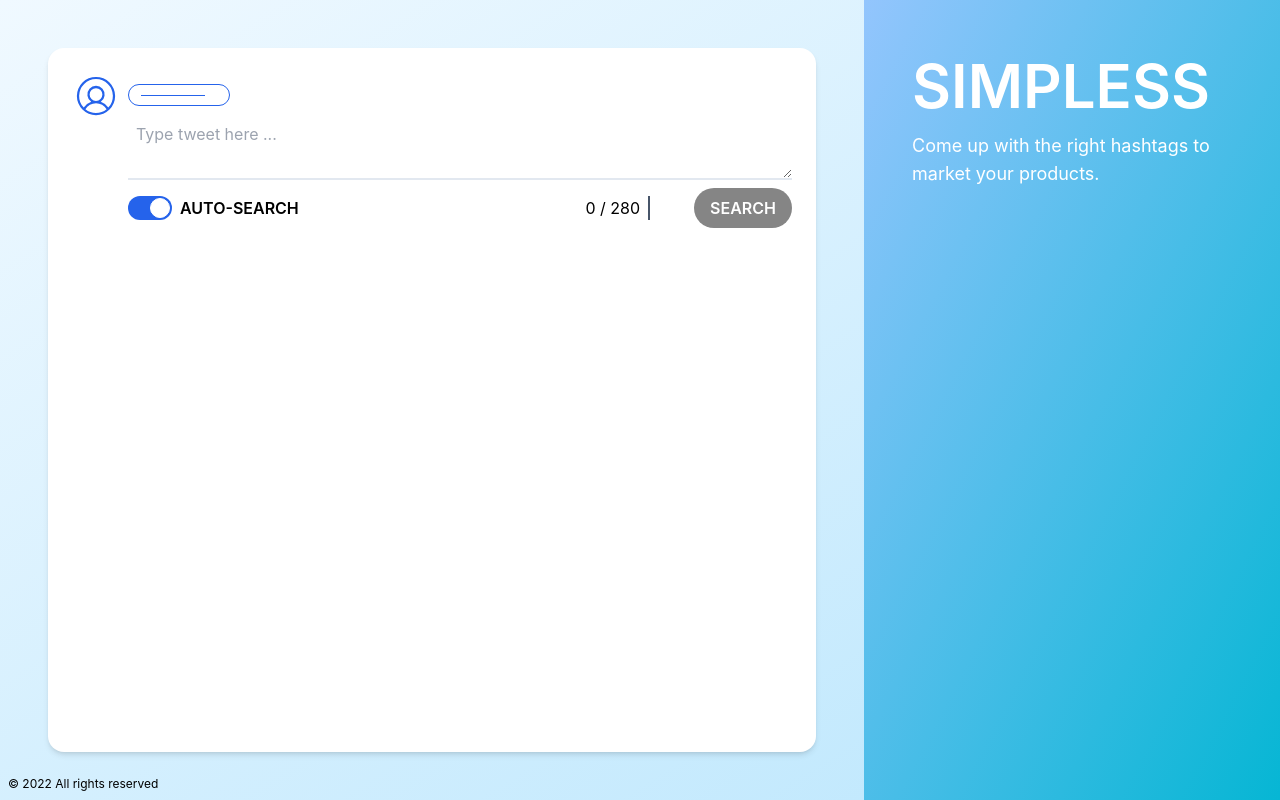
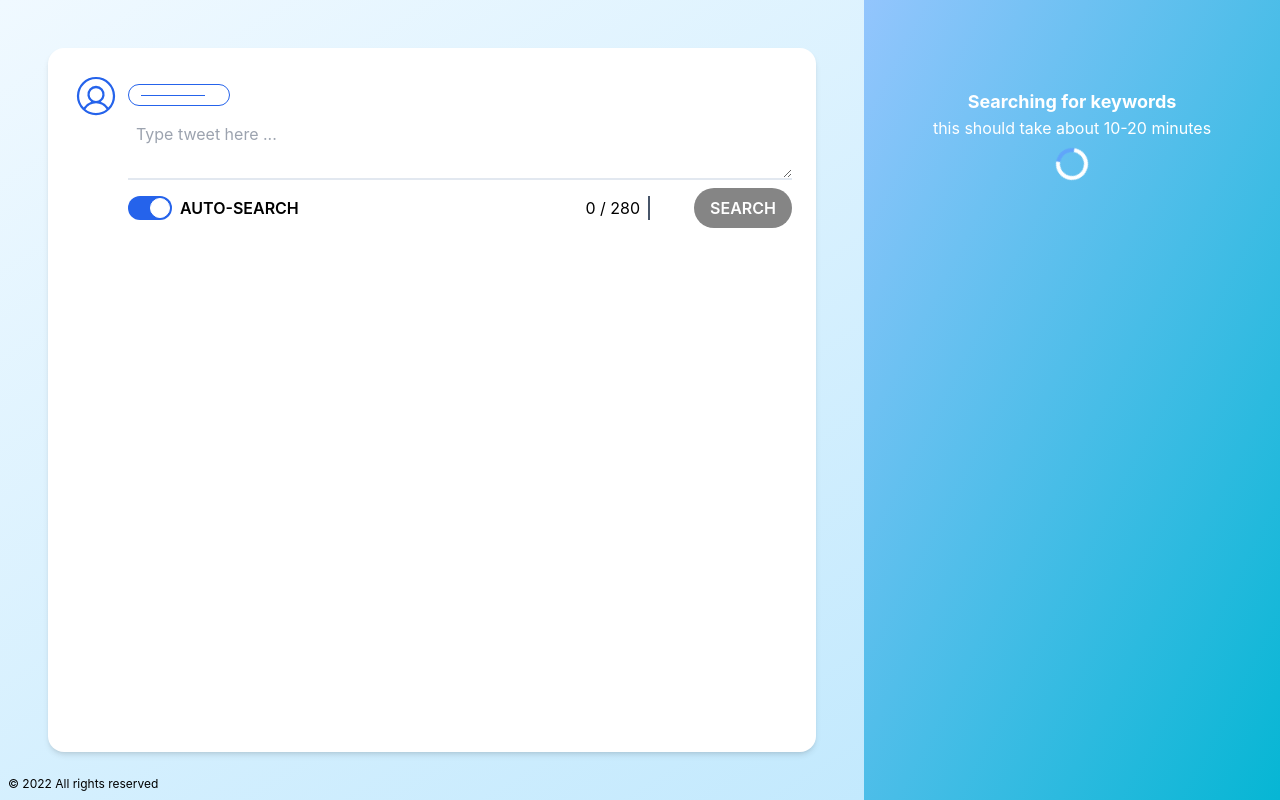
Before and after one commit to Little-Ghost-Appetizer/simpless-v2, a Next.js app: page / in a window 1280 px wide. Both pictures are taken after a click on the label "AUTO-SEARCH". Built offline with nearby package versions, Linux system fonts and the light colour scheme; some icons are missing.

Commit message:
prevent instant search after type, 10-20mins text

```diff
--- a/components/TagList.tsx
+++ b/components/TagList.tsx
@@ -139,8 +139,11 @@
 			):
 			(
 				<div className="flex flex-col mt-16">
-					<span className="text-lg font-bold text-white text-center mb-2">
+					<span className="text-lg font-bold text-white text-center">
 						Searching for keywords
+					</span>
+					<span className="text-md text-white text-center mb-2">
+						this should take about 10-20 minutes
 					</span>
 					<div className="animate-spin inline-block w-8 h-8 border-4 rounded-full border-white border-t-blue-400 m-auto" />
 				</div>
--- a/components/TweetBox.tsx
+++ b/components/TweetBox.tsx
@@ -1,7 +1,7 @@
 import { Icon, InlineIcon } from "@iconify/react";
-import { useState } from "react";
+import { MutableRefObject, useState } from "react";
 import ToggleSwitch from "./ToggleSwitch";
-import Toast from './Toast'
+import Toast from "./Toast";
 import TweetTextArea from "./TweetTextArea";
 interface TweetBoxProps {
 	tweet: string;
@@ -9,6 +9,7 @@
 	setShouldSearch: Function;
 	autoSearch: boolean;
 	setAutoSearch: Function;
+	searchStarted: MutableRefObject<boolean>;
 }
 
 export default function TweetBox({
@@ -16,7 +17,8 @@
 	setTweet,
 	setShouldSearch,
 	autoSearch,
-	setAutoSearch
+	setAutoSearch,
+	searchStarted,
 }: TweetBoxProps) {
 	const [showToast, setShowToast] = useState(false);
 
@@ -32,7 +34,7 @@
 					<hr className="select-none w-16 m-auto border-t-blue-600 mx-1" />
 					<InlineIcon icon="mdi:chevron-down" inline className="inline" />
 				</div>
-				<TweetTextArea tweet={tweet} setTweet={setTweet}/>
+				<TweetTextArea tweet={tweet} setTweet={setTweet} />
 
 				{/* <div className="flex flex-row flex-wrap  text-xs text-blue-600">
 					{selectedKeywords.length > 0 && (
@@ -51,17 +53,26 @@
 						<button
 							className="bg-white hover:bg-slate-200 rounded-full w-6 h-6 mx-2"
 							onClick={() => {
-								navigator.clipboard.writeText(
-									tweet
-								)
+								navigator.clipboard.writeText(tweet);
 								setShowToast(true);
 							}}
 						>
 							<InlineIcon icon="bx:copy" className="inline text-lg" />
 						</button>
-						<Toast text={"Tweet copied to clipboard!"} shouldShow={showToast} setShouldShow={setShowToast}/>
+						<Toast
+							text={"Tweet copied to clipboard!"}
+							shouldShow={showToast}
+							setShouldShow={setShowToast}
+						/>
 					</div>
-					<button onClick={() => setShouldSearch(true)} disabled={tweet ? false: true} className="text-white bg-blue-700 hover:bg-blue-900 rounded-full p-2 px-4 font-semibold disabled:bg-[#858585]">
+					<button
+						onClick={() => {
+							setShouldSearch(true);
+							searchStarted.current = true;
+						}}
+						disabled={tweet ? false : true}
+						className="text-white bg-blue-700 hover:bg-blue-900 rounded-full p-2 px-4 font-semibold disabled:bg-[#858585]"
+					>
 						SEARCH
 					</button>
 				</div>
--- a/pages/index.tsx
+++ b/pages/index.tsx
@@ -1,5 +1,5 @@
 import Head from "next/head";
-import { useEffect, useState } from "react";
+import { useEffect, useRef, useState } from "react";
 import TagList from "../components/TagList";
 import TweetBox from "../components/TweetBox";
 import Image from "next/image"
@@ -8,11 +8,15 @@
 	const [shouldSearch, setShouldSearch] = useState(false);
 	const [tweet, setTweet] = useState<string>("");
 	const [autoSearch, setAutoSearch] = useState(false);
+	const searchStarted = useRef(false)
 
 	useEffect(() =>{
 		let timer = setTimeout(() => {
-			if (autoSearch) setShouldSearch(true);
-		}, 1000);
+			if (autoSearch){
+				setShouldSearch(true);
+				searchStarted.current = true;
+			}
+		}, 2000);
 
 		return () => {
 			clearTimeout(timer);
@@ -32,11 +36,12 @@
 					autoSearch={autoSearch}
 					setAutoSearch={setAutoSearch}
 					setShouldSearch={setShouldSearch}
+					searchStarted={searchStarted}
 					tweet={tweet}
 					setTweet={setTweet}
 				/>
 				<div className="bg-gradient-to-br to-cyan-500 from-blue-300 bg-opacity-90 flex flex-col flex-1 p-6 lg:p-12 lg:py-6 overflow-y-scroll">
-					{tweet ? (
+					{searchStarted.current ? (
 						<TagList
 							shouldSearch={shouldSearch}
 							setShouldSearch={setShouldSearch}
```
